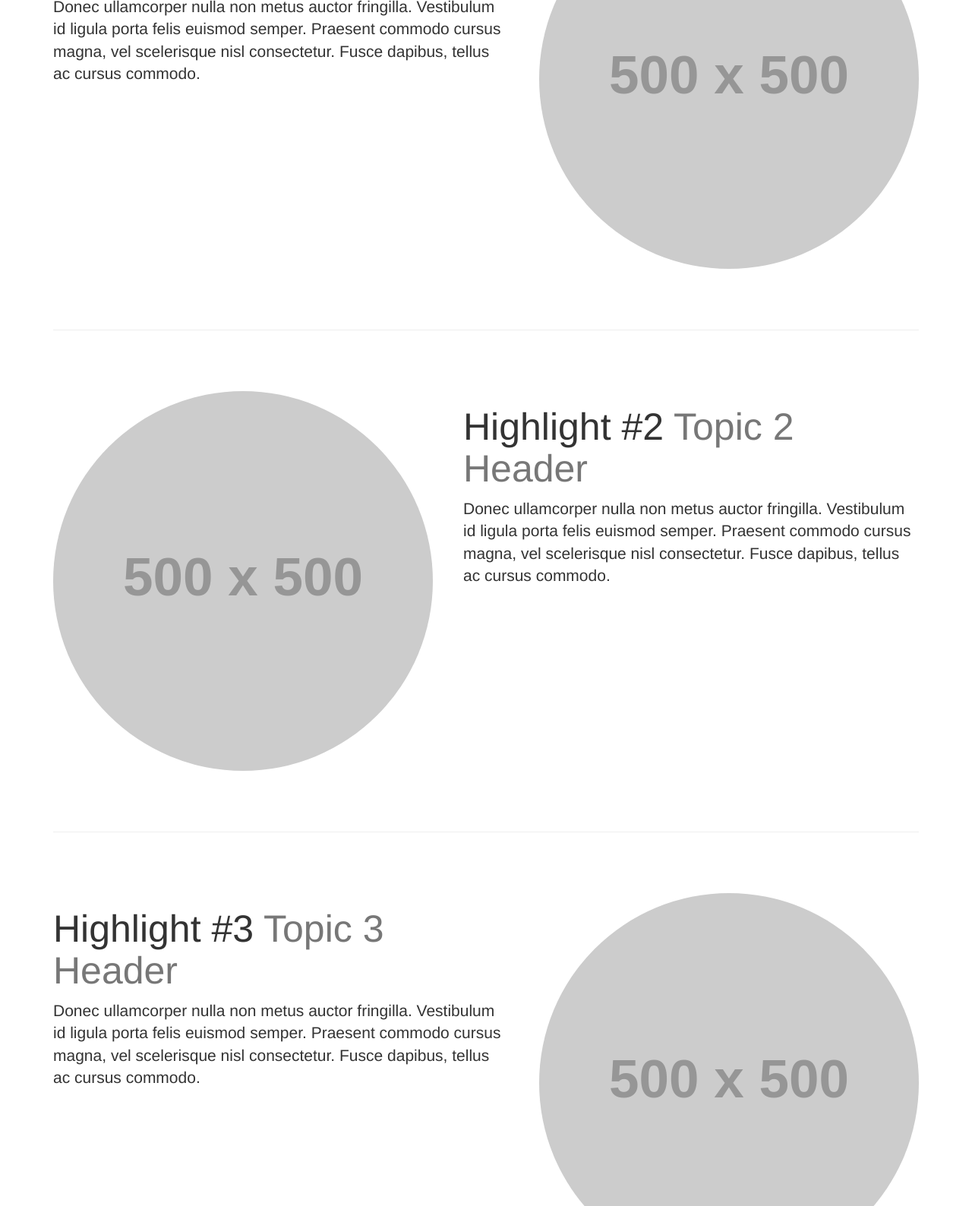
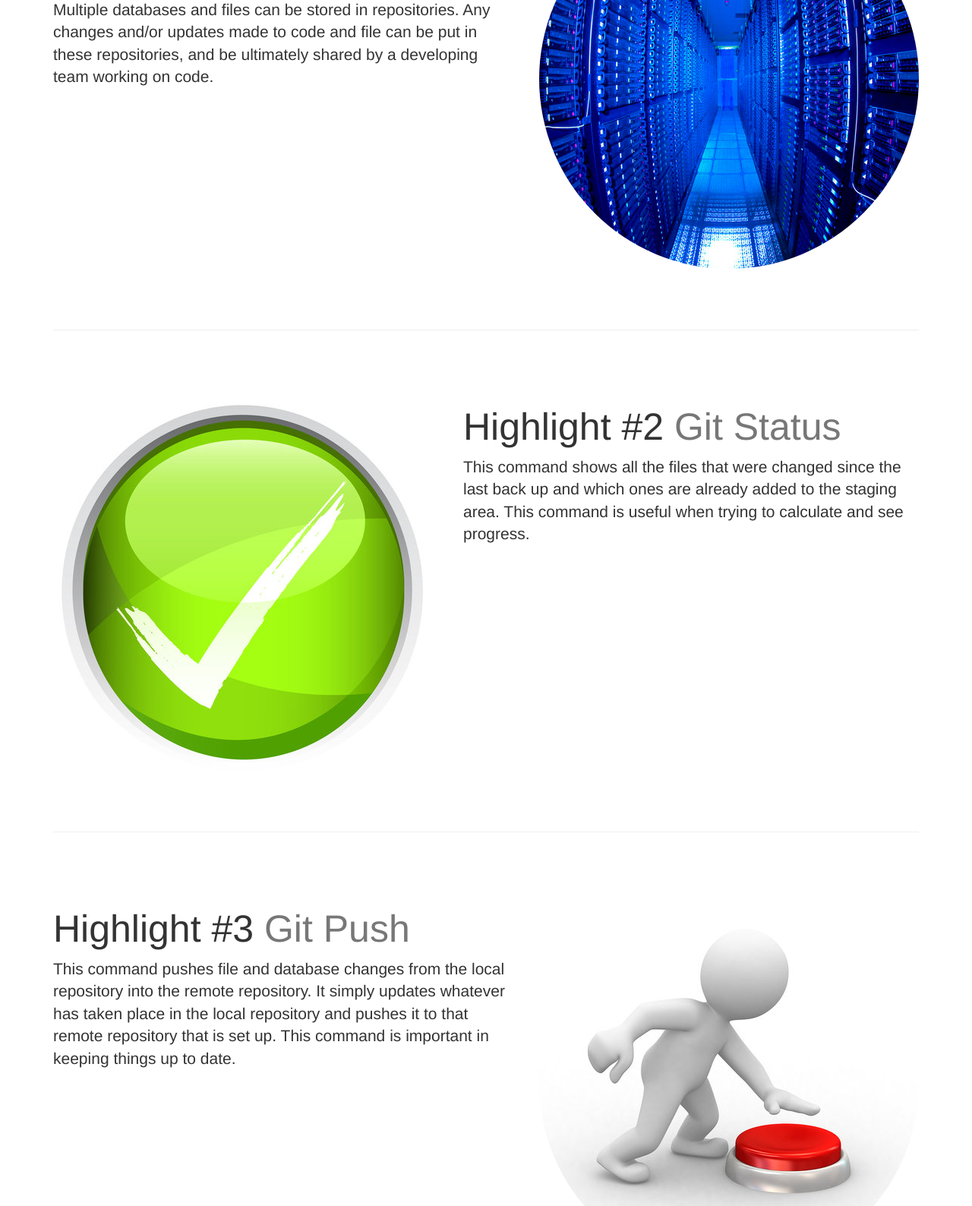
Before and after one commit to JasonLabrador/Lession3_CodeVersioning, a plain HTML site: page Lesson3_Assignment/index.html in a window 1280 px wide. Shown: the part 758-2346 px from the top of the page at 76% size. Drawn offline with Linux system fonts and the light colour scheme; placeholder pictures from the web are drawn by us.

Commit message:
Final Website for Lesson 3

```diff
--- a/Lesson3_Assignment/css/one-page-wonder.css
+++ b/Lesson3_Assignment/css/one-page-wonder.css
@@ -12,7 +12,7 @@ body {
     display: block;
     width: 100%;
     text-align: center;
-    background: url('http://placehold.it/1900x500') no-repeat center center scroll;
+    background: url('') no-repeat center center scroll;
     -webkit-background-size: cover;
     -moz-background-size: cover;
     background-size: cover;
--- a/Lesson3_Assignment/index.html
+++ b/Lesson3_Assignment/index.html
@@ -72,8 +72,8 @@
     <header class="header-image">
         <div class="headline">
             <div class="container">
-                <h2>Lesson 2 Highlights</h2>
-                <h3>INSERT YOUR NAME</h3>
+                <h2>Lesson 3 Highlights</h2>
+                <h3>Jason Labrador</h3>
             </div>
         </div>
     </header>
@@ -85,33 +85,33 @@
 
         <!-- First Featurette -->
         <div class="featurette" id="about">
-            <img class="featurette-image img-circle img-responsive pull-right" src="http://placehold.it/500x500">
+            <img class="featurette-image img-circle img-responsive pull-right" src="Images/Rep.jpg">
             <h2 class="featurette-heading">Highlight #1
-                <span class="text-muted">Topic 1 Header</span>
+                <span class="text-muted">Repository</span>
             </h2>
-            <p class="lead">Donec ullamcorper nulla non metus auctor fringilla. Vestibulum id ligula porta felis euismod semper. Praesent commodo cursus magna, vel scelerisque nisl consectetur. Fusce dapibus, tellus ac cursus commodo.</p>
+            <p class="lead">A central location where data is stored and managed. Repositories can be local or remote, depending on the situation. Multiple databases and files can be stored in repositories. Any changes and/or updates made to code and file can be put in these repositories, and be ultimately shared by a developing team working on code.</p>
         </div>
 
         <hr class="featurette-divider">
 
         <!-- Second Featurette -->
         <div class="featurette" id="services">
-            <img class="featurette-image img-circle img-responsive pull-left" src="http://placehold.it/500x500">
+            <img class="featurette-image img-circle img-responsive pull-left" src="Images/Status.jpg">
             <h2 class="featurette-heading">Highlight #2
-                <span class="text-muted">Topic 2 Header</span>
+                <span class="text-muted">Git Status</span>
             </h2>
-            <p class="lead">Donec ullamcorper nulla non metus auctor fringilla. Vestibulum id ligula porta felis euismod semper. Praesent commodo cursus magna, vel scelerisque nisl consectetur. Fusce dapibus, tellus ac cursus commodo.</p>
+            <p class="lead">This command shows all the files that were changed since the last back up and which ones are already added to the staging area. This command is useful when trying to calculate and see progress.</p>
         </div>
 
         <hr class="featurette-divider">
 
         <!-- Third Featurette -->
         <div class="featurette" id="contact">
-            <img class="featurette-image img-circle img-responsive pull-right" src="http://placehold.it/500x500">
+            <img class="featurette-image img-circle img-responsive pull-right" src="Images/Push.jpg">
             <h2 class="featurette-heading">Highlight #3
-                <span class="text-muted">Topic 3 Header</span>
+                <span class="text-muted">Git Push</span>
             </h2>
-            <p class="lead">Donec ullamcorper nulla non metus auctor fringilla. Vestibulum id ligula porta felis euismod semper. Praesent commodo cursus magna, vel scelerisque nisl consectetur. Fusce dapibus, tellus ac cursus commodo.</p>
+            <p class="lead">This command pushes file and database changes from the local repository into the remote repository. It simply updates whatever has taken place in the local repository and pushes it to that remote repository that is set up. This command is important in keeping things up to date.</p>
         </div>
 
         <hr class="featurette-divider">
```
Also changed, not shown: Lesson3_Assignment/Images/Push.jpg (added), Lesson3_Assignment/Images/Rep.jpg (added), Lesson3_Assignment/Images/Status.jpg (added).
